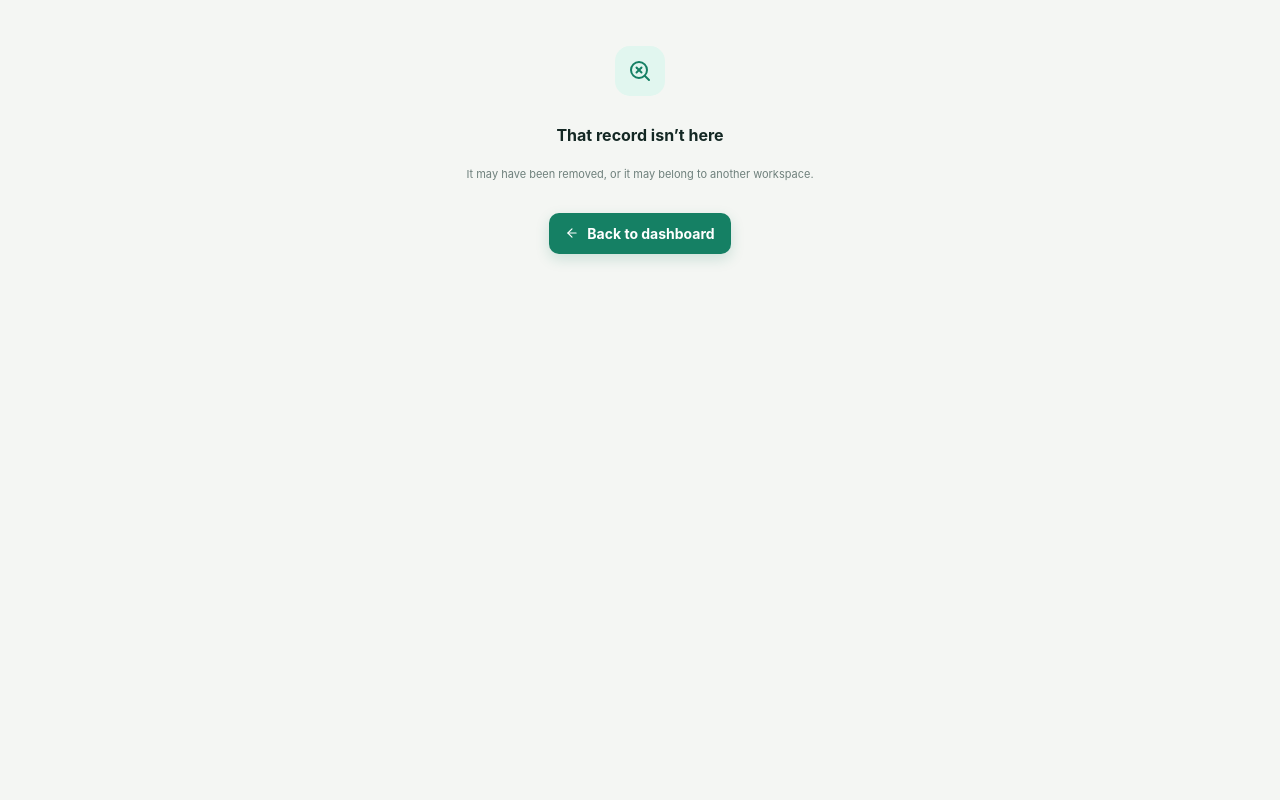
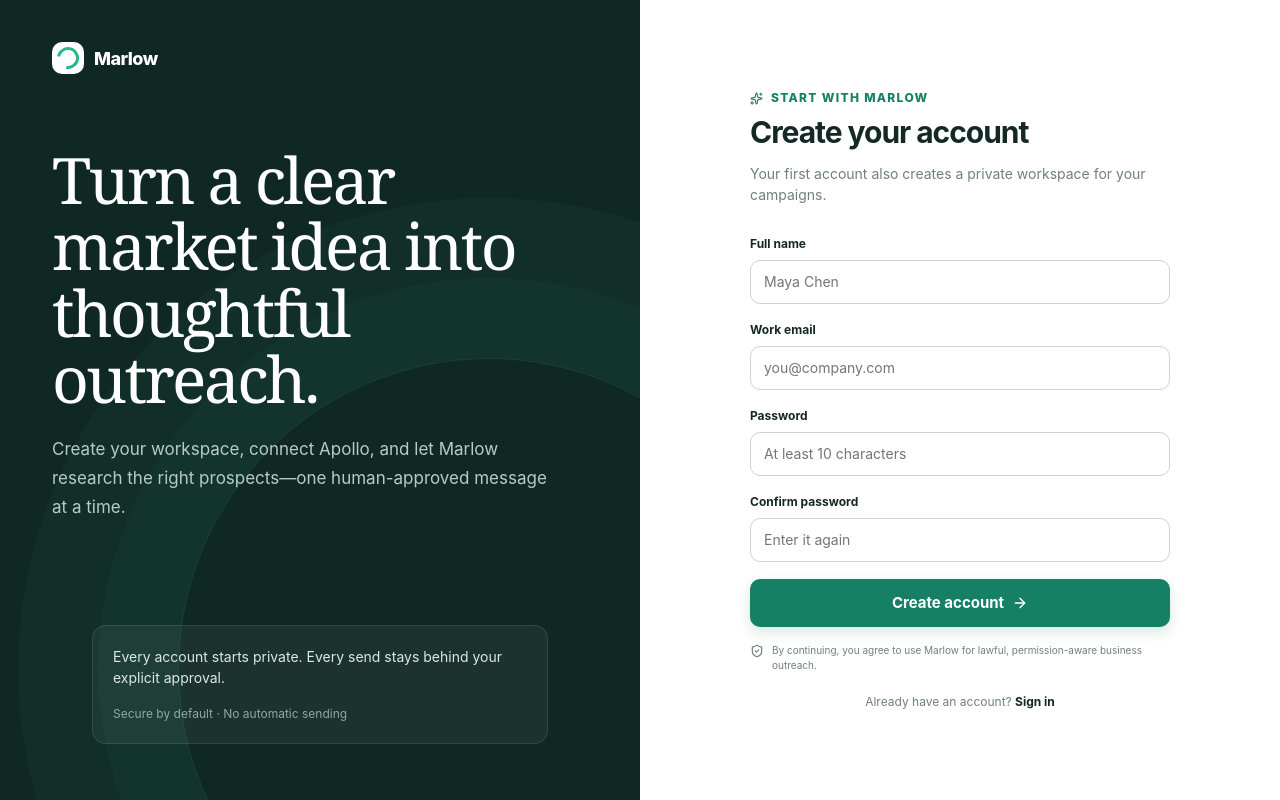
Before and after one commit to pixelate-solutions/Marlow, a Next.js app in the folder apps/web/: page /sign-up in a window 1280 px wide. Before the commit this address had no page. Built offline with nearby package versions, Linux system fonts and the light colour scheme.

Commit message:
Add self-service account registration

```diff
--- a/apps/web/app/globals.css
+++ b/apps/web/app/globals.css
@@ -672,6 +672,29 @@
 .auth-form .button {
   width: 100%;
 }
+.auth-switch {
+  margin: 20px 0 0;
+  color: var(--muted);
+  font-size: 12px;
+  text-align: center;
+}
+.auth-switch a {
+  color: var(--ink);
+  font-weight: 750;
+}
+.auth-legal {
+  display: flex;
+  align-items: flex-start;
+  gap: 8px;
+  margin: 16px 0 0;
+  color: var(--muted);
+  font-size: 10px;
+  line-height: 1.5;
+}
+.auth-legal svg {
+  flex: 0 0 auto;
+  margin-top: 1px;
+}
 .auth-divider {
   display: flex;
   align-items: center;
--- /dev/null
+++ b/apps/web/app/sign-up/page.tsx
@@ -0,0 +1,120 @@
+import { ArrowRight, ShieldCheck, Sparkles } from "lucide-react";
+import Link from "next/link";
+
+export const metadata = { title: "Create account" };
+
+export default async function SignUpPage({
+  searchParams,
+}: {
+  searchParams: Promise<{ error?: string; success?: string }>;
+}) {
+  const { error, success } = await searchParams;
+  return (
+    <main id="main-content" className="auth-page">
+      <section className="auth-story">
+        <Link className="brand" href="/">
+          <span className="brand-mark" />
+          <span>Marlow</span>
+        </Link>
+        <div className="auth-story__copy">
+          <h1>Turn a clear market idea into thoughtful outreach.</h1>
+          <p>
+            Create your workspace, connect Apollo, and let Marlow research the right prospects—one
+            human-approved message at a time.
+          </p>
+        </div>
+        <blockquote className="auth-quote">
+          <p>Every account starts private. Every send stays behind your explicit approval.</p>
+          <span>Secure by default · No automatic sending</span>
+        </blockquote>
+      </section>
+      <section className="auth-form-wrap">
+        <div className="auth-form">
+          <span className="eyebrow">
+            <Sparkles size={13} /> Start with Marlow
+          </span>
+          <h2>Create your account</h2>
+          <p className="auth-form__intro">
+            Your first account also creates a private workspace for your campaigns.
+          </p>
+          {error ? (
+            <div className="status-banner status-banner--error" role="alert">
+              {error}
+            </div>
+          ) : null}
+          {success ? (
+            <div className="status-banner" role="status">
+              Check your inbox to confirm your email, then Marlow will open your new workspace.
+            </div>
+          ) : null}
+          <form action="/auth/sign-up" method="post">
+            <div className="field">
+              <label htmlFor="fullName">Full name</label>
+              <input
+                className="input"
+                id="fullName"
+                name="fullName"
+                type="text"
+                autoComplete="name"
+                placeholder="Maya Chen"
+                minLength={2}
+                maxLength={100}
+                required
+              />
+            </div>
+            <div className="field">
+              <label htmlFor="email">Work email</label>
+              <input
+                className="input"
+                id="email"
+                name="email"
+                type="email"
+                autoComplete="email"
+                placeholder="you@company.com"
+                required
+              />
+            </div>
+            <div className="field">
+              <label htmlFor="password">Password</label>
+              <input
+                className="input"
+                id="password"
+                name="password"
+                type="password"
+                autoComplete="new-password"
+                placeholder="At least 10 characters"
+                minLength={10}
+                maxLength={128}
+                required
+              />
+            </div>
+            <div className="field">
+              <label htmlFor="confirmPassword">Confirm password</label>
+              <input
+                className="input"
+                id="confirmPassword"
+                name="confirmPassword"
+                type="password"
+                autoComplete="new-password"
+                placeholder="Enter it again"
+                minLength={10}
+                maxLength={128}
+                required
+              />
+            </div>
+            <button className="button button--primary button--lg" type="submit">
+              Create account <ArrowRight size={16} />
+            </button>
+          </form>
+          <p className="auth-legal">
+            <ShieldCheck size={14} /> By continuing, you agree to use Marlow for lawful,
+            permission-aware business outreach.
+          </p>
+          <p className="auth-switch">
+            Already have an account? <Link href="/sign-in">Sign in</Link>
+          </p>
+        </div>
+      </section>
+    </main>
+  );
+}
```
Also changed, not shown: apps/web/app/auth/callback/route.ts (+16 -6 lines), apps/web/app/auth/sign-up/route.ts (added, +29 -0 lines), apps/web/app/page.tsx (+13 -7 lines), apps/web/app/sign-in/page.tsx (+7 -0 lines), apps/web/lib/sign-up.ts (added, +38 -0 lines), 2 other files (tests, documents, lock files or other folders).
